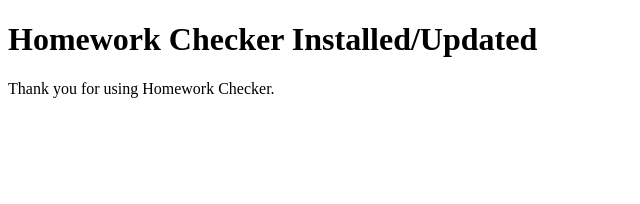
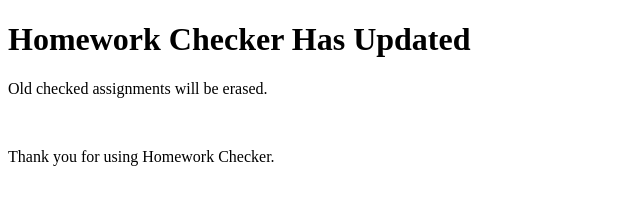
Before and after one commit to JoelGrayson/Homework-Checker, a browser extension: page onboarding/updated.html in a window 1280 px wide. Shown: the whole page, without its empty margins (0-640 px from the left). Drawn offline with Linux system fonts and the light colour scheme.

Commit message:
Updated page

```diff
--- a/onboarding/index.html
+++ b/onboarding/updated.html
@@ -6,7 +6,9 @@
     <title>Homework Checker</title>
 </head>
 <body>
-    <h1>Homework Checker Installed/Updated</h1>
+    <h1>Homework Checker Has Updated</h1>
+    <p>Old checked assignments will be erased.</p>
+    <br>
     <p>Thank you for using Homework Checker.</p>
 </body>
 </html>
```
Also changed, not shown: alter page/background.js (+7 -3 lines).
